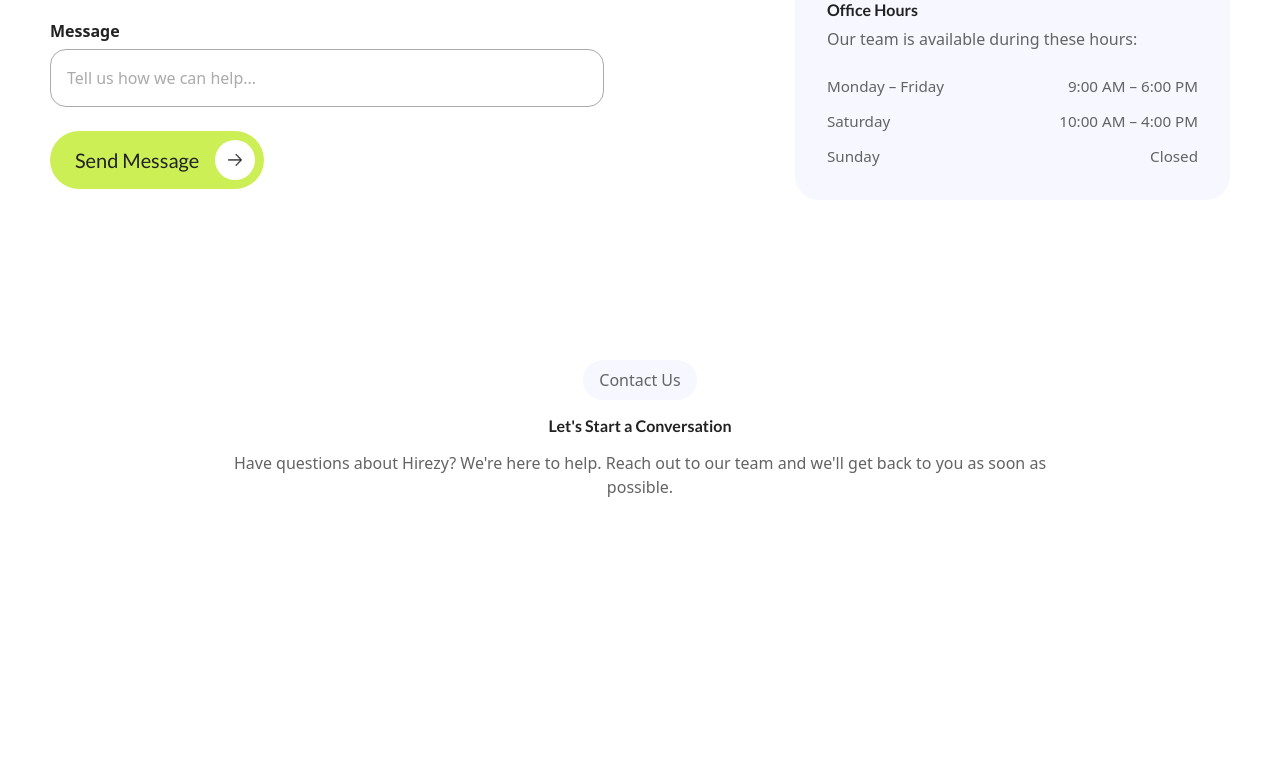
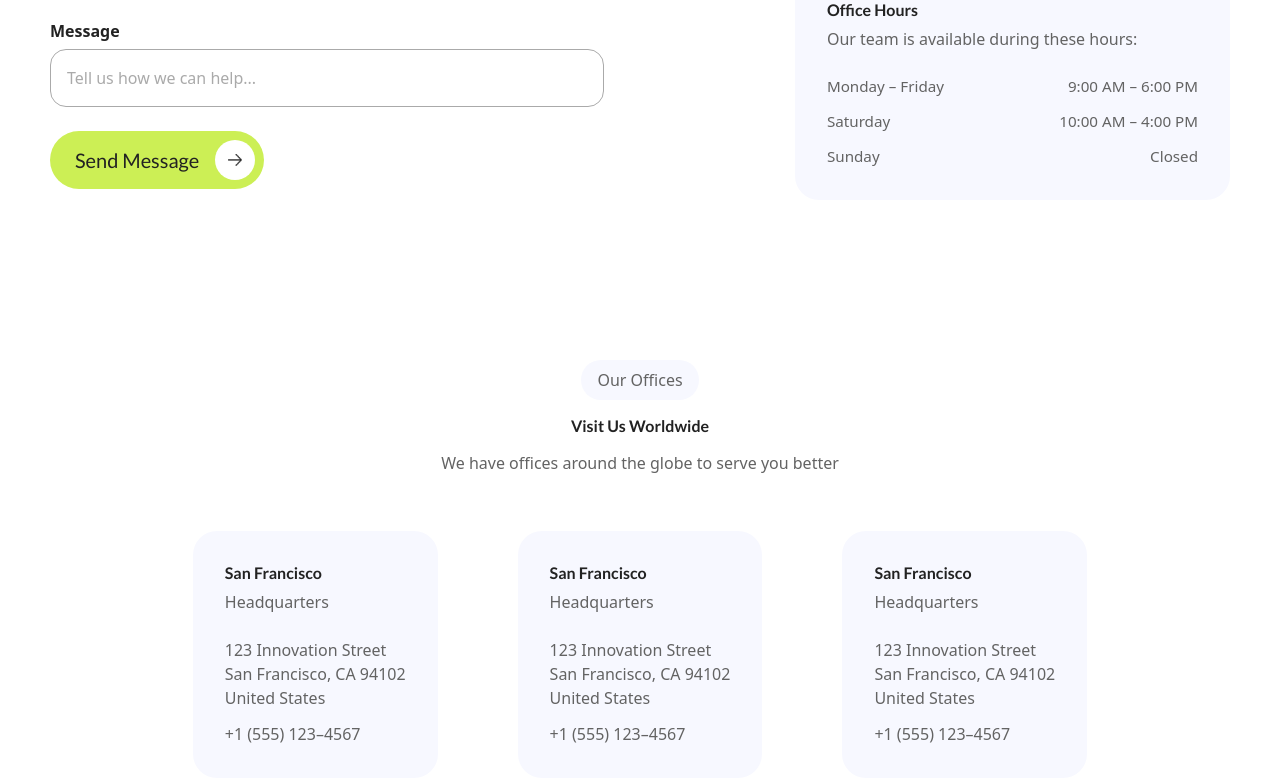
Before and after one commit to abhishekFlyde/hirezy-theme, a Next.js app: page /contact-us in a window 1280 px wide. Shown: the part 1350-2132 px from the top of the page. Before the commit the page ends 1929 px from the top, so only its background shows below. Built offline with nearby package versions, Linux system fonts and the light colour scheme; no server answers.

Commit message:
contact us page done need to change... done.

```diff
--- a/src/app/contact-us/contact-us.scss
+++ b/src/app/contact-us/contact-us.scss
@@ -30,9 +30,47 @@
   margin-bottom: var(--sp-40);
 }
 
+.offices-grid {
+  display: flex;
+  gap: var(--sp-80);
+  justify-content: center;
+  margin-top: var(--sp-56);
+}
+
+.office-card {
+  background: var(--color-blue-300);
+  padding: var(--sp-32);
+  display: flex;
+  flex-direction: column;
+  gap: var(--sp-24);
+  border-radius: var(--radius-md);
+  max-width: 300px;
+}
+
+.office-card__header {
+  display: flex;
+  flex-direction: column;
+  gap: var(--sp-8);
+}
+.office-card__phone {
+  margin-top: var(--sp-12);
+}
+
 @media (max-width: 868px) {
   .wrapper {
     row-gap: var(--sp-44);
+  }
+  .offices-grid {
+    gap: var(--sp-24);
+    flex-direction: column;
+  }
+  .office-card{
+    max-width: 100%;
+    text-align: center;
+    gap: var(--sp-16);
+  }
+  .office-card__header{
+    gap: var(--sp-4);
   }
 }
 @media (max-width: 768px) {
--- a/src/app/contact-us/page.jsx
+++ b/src/app/contact-us/page.jsx
@@ -13,6 +13,39 @@
 import Typography from "@/components/ui-kit/typography";
 import OfficeHours from "@/components/ui-kit/officeHours";
 import Image from "next/image";
+
+const officeLocations = [
+  {
+    city: "San Francisco",
+    label: "Headquarters",
+    address: [
+      "123 Innovation Street",
+      "San Francisco, CA 94102",
+      "United States",
+    ],
+    phone: "+1 (555) 123–4567",
+  },
+  {
+    city: "San Francisco",
+    label: "Headquarters",
+    address: [
+      "123 Innovation Street",
+      "San Francisco, CA 94102",
+      "United States",
+    ],
+    phone: "+1 (555) 123–4567",
+  },
+  {
+    city: "San Francisco",
+    label: "Headquarters",
+    address: [
+      "123 Innovation Street",
+      "San Francisco, CA 94102",
+      "United States",
+    ],
+    phone: "+1 (555) 123–4567",
+  },
+];
 
 export default function page() {
   const [isMobile, setIsMobile] = useState(true);
@@ -161,11 +194,38 @@
       <div>
         <Container variant="primary">
           <SectionHeader
-            label="Contact Us"
-            title="Let's Start a Conversation"
-            subtitle="Have questions about Hirezy? We're here to help. Reach out to our team and we'll get back to you as soon as possible."
+            label="Our Offices"
+            title="Visit Us Worldwide"
+            subtitle="We have offices around the globe to serve you better"
             align={isMobile ? "left" : "center"}
           />
+          <div className="offices-grid">
+            {officeLocations.map((office) => (
+              <div className="office-card" key={office.city}>
+                <div className="office-card__header">
+                  <Typography variant="h3" className="office-card__city">
+                    {office.city}
+                  </Typography>
+                  <Typography variant="body-4" className="office-card__label">
+                    {office.label}
+                  </Typography>
+                </div>
+
+                <div className="office-card__body">
+                  <div className="office-card__address">
+                    {office.address.map((line) => (
+                      <Typography key={line} variant="body-4">
+                        {line}
+                      </Typography>
+                    ))}
+                  </div>
+                  <Typography variant="body-4" className="office-card__phone">
+                    {office.phone}
+                  </Typography>
+                </div>
+              </div>
+            ))}
+          </div>
         </Container>
       </div>
       <Footer />
```
